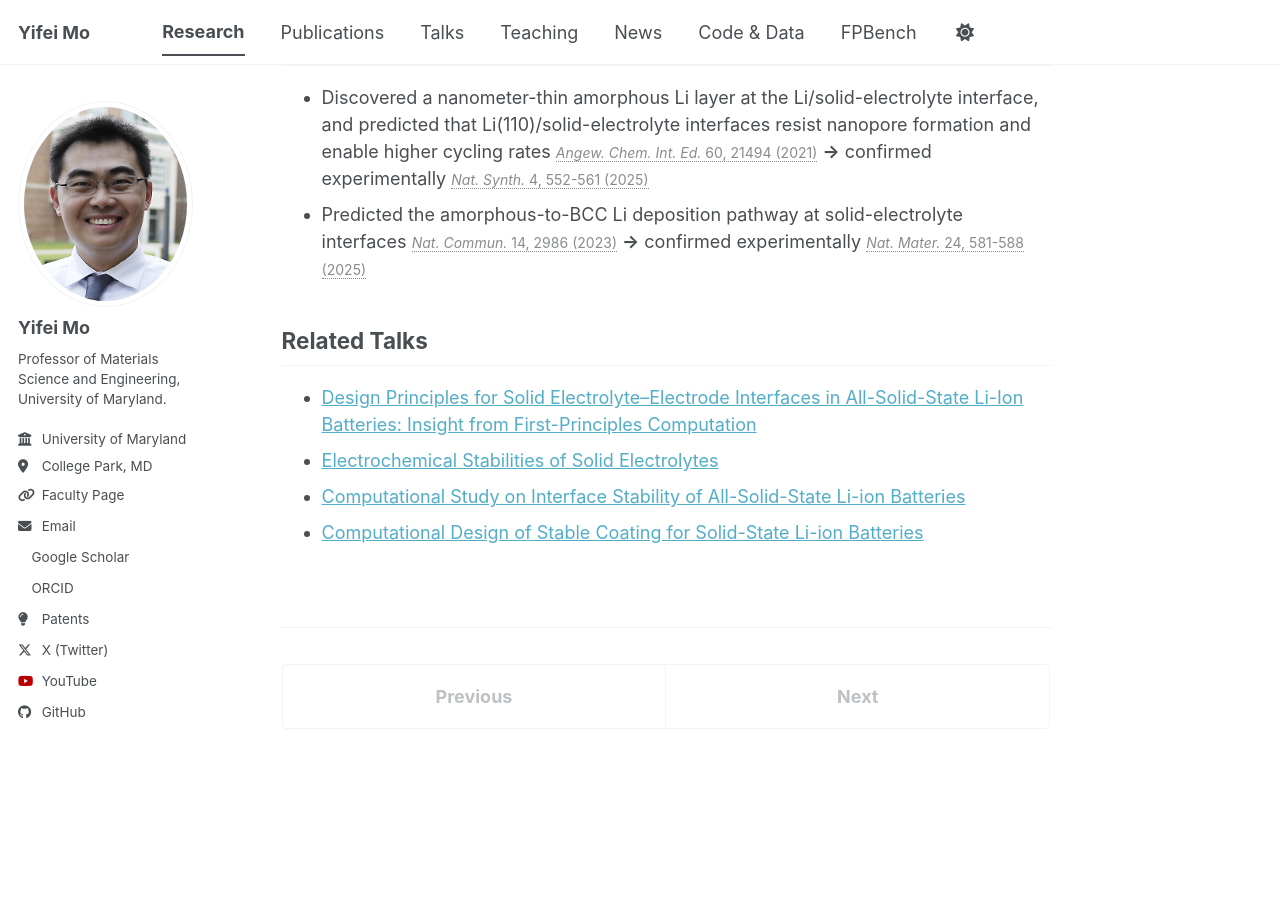
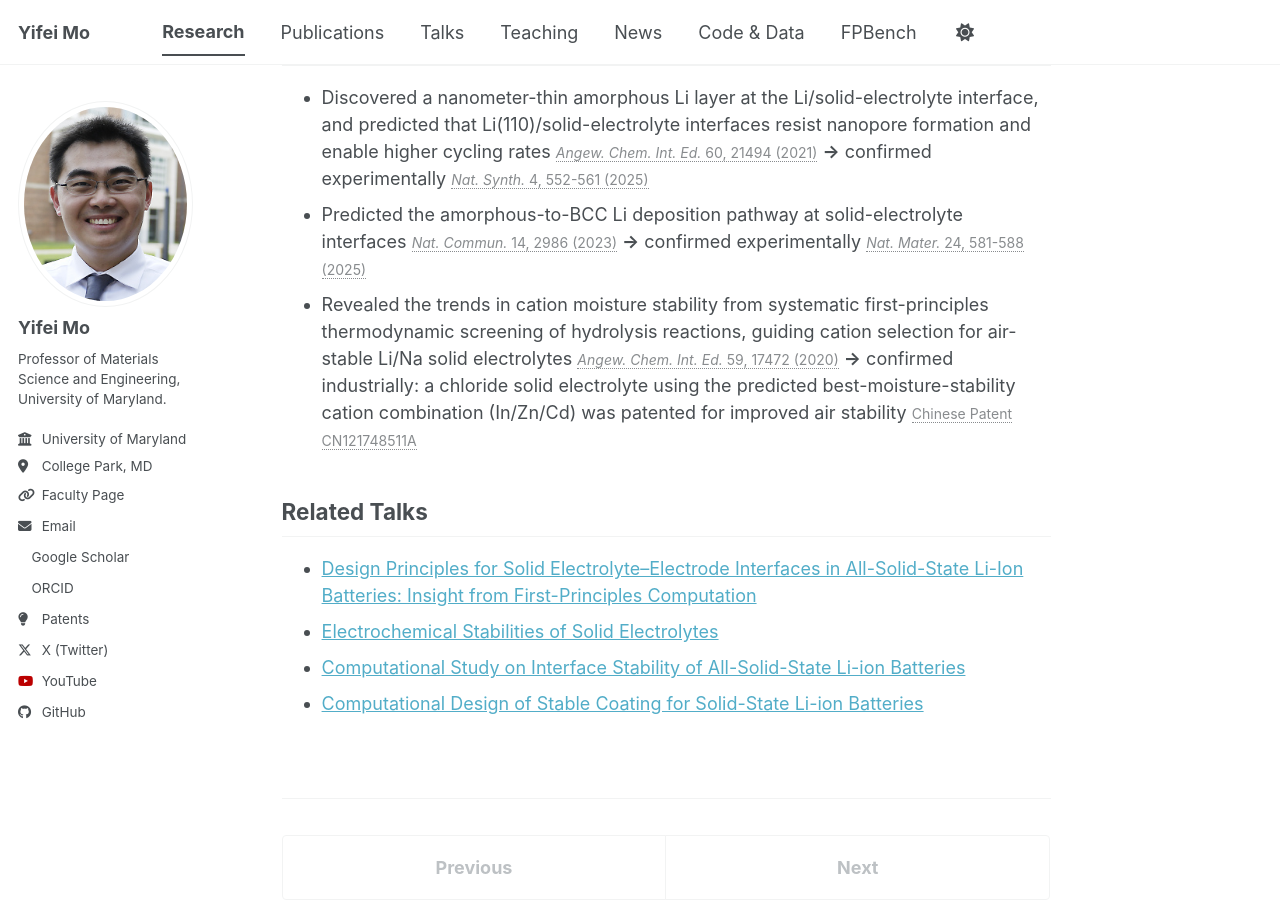
Before and after one commit to yifeimo/yifeimo.github.io, a Jekyll site: the page built from _research/interfaces-of-materials.md, in a window 1280 px wide and 900 px high, scrolled down 997 px. Built offline with Jekyll 4.4.1, drawn with Linux system fonts in a browser that asks for light colours; a style sheet for code colours, icons or effects is not loaded; before the commit the page ends 1726 px from its top, so only the background shows below that.

Commit message:
Add air-stable cation prediction to Interfaces of Materials page
Co-Authored-By: Claude Sonnet 5 <noreply@anthropic.com>

```diff
--- a/_research/interfaces-of-materials.md
+++ b/_research/interfaces-of-materials.md
@@ -24,6 +24,7 @@ Computation Prediction Confirmed
 
 * Discovered a nanometer-thin amorphous Li layer at the Li/solid-electrolyte interface, and predicted that Li(110)/solid-electrolyte interfaces resist nanopore formation and enable higher cycling rates <span class="citation">[*Angew. Chem. Int. Ed.* 60, 21494 (2021)](https://doi.org/10.1002/anie.202108144)</span> **→** confirmed experimentally <span class="citation">[*Nat. Synth.* 4, 552-561 (2025)](https://doi.org/10.1038/s44160-024-00712-4)</span>
 * Predicted the amorphous-to-BCC Li deposition pathway at solid-electrolyte interfaces <span class="citation">[*Nat. Commun.* 14, 2986 (2023)](https://doi.org/10.1038/s41467-023-38757-2)</span> **→** confirmed experimentally <span class="citation">[*Nat. Mater.* 24, 581-588 (2025)](https://doi.org/10.1038/s41563-024-02094-6)</span>
+* Revealed the trends in cation moisture stability from systematic first-principles thermodynamic screening of hydrolysis reactions, guiding cation selection for air-stable Li/Na solid electrolytes <span class="citation">[*Angew. Chem. Int. Ed.* 59, 17472 (2020)](https://doi.org/10.1002/anie.202007621)</span> **→** confirmed industrially: a chloride solid electrolyte using the predicted best-moisture-stability cation combination (In/Zn/Cd) was patented for improved air stability <span class="citation">[Chinese Patent CN121748511A](https://patents.google.com/patent/CN121748511A/en)</span>
 
 Related Talks
 ------
```
